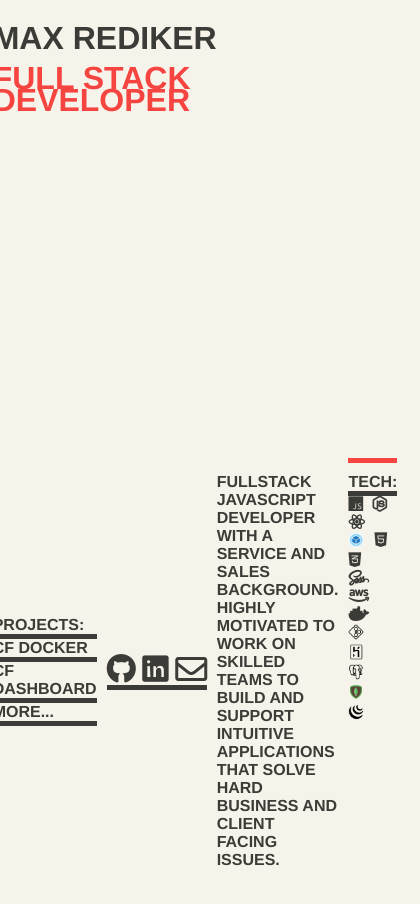
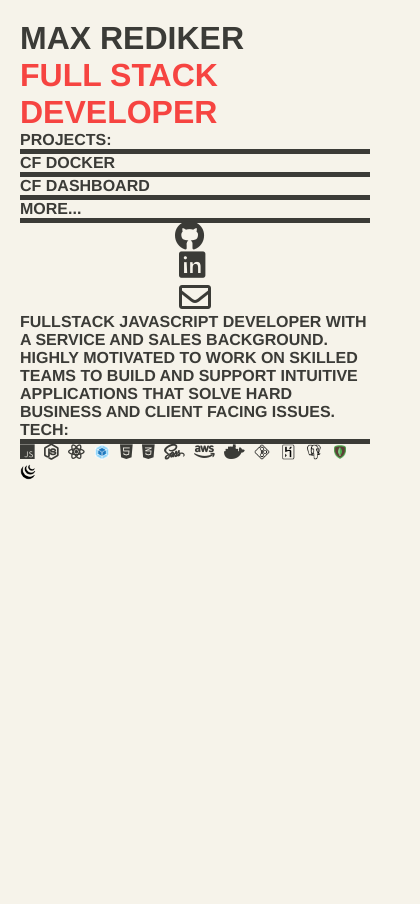
Before and after one commit to maxwellred/portfolio, a React app: page / in a window 390 px wide. Shown: the top 904 px of the page, 420 px wide, since content can reach past the window. After the commit the page ends 844 px from the top, so only its background shows below. Built offline with nearby package versions, Linux system fonts and the light colour scheme.

Commit message:
media queries arent responding correctly

```diff
--- a/src/styles/base/_config.scss
+++ b/src/styles/base/_config.scss
@@ -31,11 +31,11 @@ $body-font: Times;
 // ============
 
 // Media Queries
-@mixin mediaSm {
-  @media screen and (max-width: 739px) {
-    @content;
-  }
-}
+// @mixin mediaSm {
+//   @media screen and (max-width: 739px) {
+//     @content;
+//   }
+// }
 
 @mixin mediaMd {
   @media screen and (min-width: 740px) {
--- a/src/styles/layout/_layout__main.scss
+++ b/src/styles/layout/_layout__main.scss
@@ -7,8 +7,9 @@
 .portfolio__grid__container {
   display: grid;
   // change this to the mobile grid size
-  grid-template-columns: auto 100px auto 1fr;
-  grid-template-rows: auto 1fr 1fr auto auto;
+  grid-template-columns: auto auto;
+  // grid-template-rows: auto 1fr 1fr auto auto;
+  // grid-auto-rows: auto;
   ////=================
   align-items: center;
   max-width: 600px;
--- a/src/styles/layout/layout__medium/_layout__medium__base.scss
+++ b/src/styles/layout/layout__medium/_layout__medium__base.scss
@@ -11,8 +11,10 @@
   .contact__list__container {
     grid-column: 4 / 5;
     grid-row: 3 / span 1;
+    border-bottom: 5px solid $primary--text--color;
   }
   .grid__line {
+    visibility: visible;
     &.grid__line__bottom {
       grid-column: 3 / span 2;
       grid-row: 5;
@@ -35,5 +37,8 @@
   .tech-icons__container {
     grid-row: 4 / span 1;
     grid-column: 4 / 5;
+    .tech-icons__list {
+      max-width: 130px;
+    }
   }
 }
--- a/src/styles/main.scss
+++ b/src/styles/main.scss
@@ -1,7 +1,7 @@
 @import "./base/config";
 @import "./base/base";
-@import "./layout/layout__main";
 @import "./layout/layout__medium/layout__medium__base";
+// @import "./layout/layout__main";
 @import "./module/grid__line";
 @import "./module/portfolio__headers";
 @import "./module/tech-icons__container";
--- a/src/styles/module/_about__container.scss
+++ b/src/styles/module/_about__container.scss
@@ -1,6 +1,6 @@
 .about__container {
-  // grid-column: 4 / 5;
-  // grid-row: 2 / span 1;
+  grid-column: 1 / span 2;
+  grid-row: 3;
   // change to mobile size
   display: flex;
   align-items: flex-start;
--- a/src/styles/module/_contact__container.scss
+++ b/src/styles/module/_contact__container.scss
@@ -1,14 +1,17 @@
 .contact__list__container {
-  // grid-column: 4 / 5;
-  // grid-row: 3 / span 1;
+  grid-column: 2 / 2;
+  grid-row: 1 / span 2;
   // change to mobile size
-
-  border-bottom: 5px solid $primary--text--color;
+  // border-bottom: 5px solid $primary--text--color;
+  align-items: center;
+  justify-items: center;
 
   .contact__list {
     display: flex;
-    justify-content: flex-start;
-    align-items: flex-end;
+    // justify-content: flex-start;
+    // justify-content: center;
+    // align-items: flex-end;
+    flex-direction: column;
     height: 100%;
 
     .contact__list__item {
--- a/src/styles/module/_grid__line.scss
+++ b/src/styles/module/_grid__line.scss
@@ -1,4 +1,5 @@
 .grid__line {
+  visibility: hidden;
   border-bottom: 5px solid $secondary--text--color;
   align-self: flex-end;
   &.grid__line__bottom {
--- a/src/styles/module/_portfolio__headers.scss
+++ b/src/styles/module/_portfolio__headers.scss
@@ -1,12 +1,12 @@
 .portfolio__header {
-  grid-column: 1 / 4;
+  grid-column: 1 / 2;
 }
 .portfolio--header--red {
   align-self: flex-start;
-  line-height: 0.7;
+  // line-height: 0.7;
   color: $secondary--text--color;
   // writing-mode: vertical-rl;
-  // grid-column: 3 / 4;
+  grid-column: 1 / 2;
   // grid-row: 2 / 5;
   // change to mobile config
 }
--- a/src/styles/module/_projects__container.scss
+++ b/src/styles/module/_projects__container.scss
@@ -1,6 +1,6 @@
 .projects__list__container {
-  // grid-column: 1 / 3;
-  // grid-row: 4 / span 2;
+  grid-row: 4 / span 1;
+  grid-column: 2;
   // change to mobile
   p {
     border-bottom: 5px solid $primary--text--color;
--- a/src/styles/module/_tech-icons__container.scss
+++ b/src/styles/module/_tech-icons__container.scss
@@ -1,6 +1,6 @@
 .tech-icons__container {
-  // grid-row: 4 / span 1;
-  // grid-column: 4 / 5;
+  grid-row: 4 / span 1;
+  grid-column: 1;
   // change to mobile
   align-self: flex-start;
   p {
@@ -10,7 +10,7 @@
     display: flex;
     flex-wrap: wrap;
     list-style-type: none;
-    max-width: 130px;
+    // max-width: 130px;
     .tech-icons__list__item {
       padding-right: 10px;
       position: relative;
```
